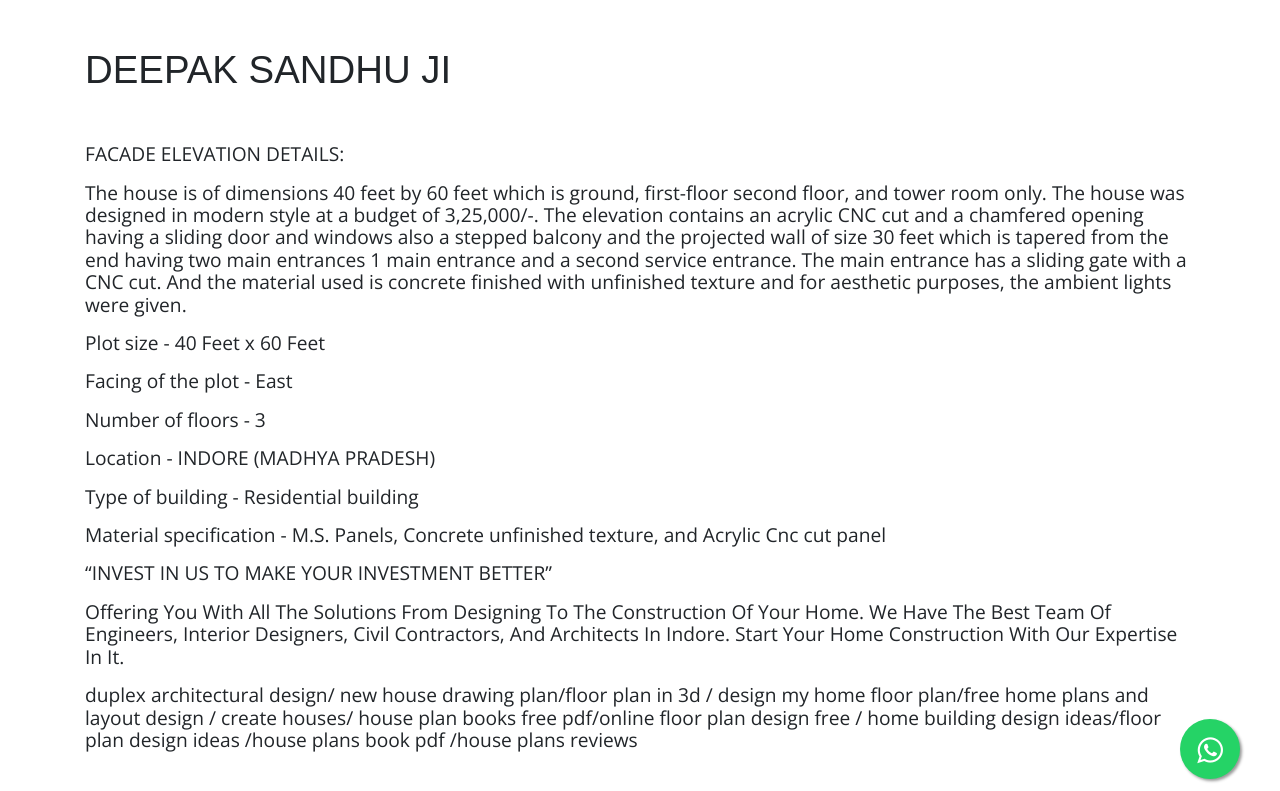
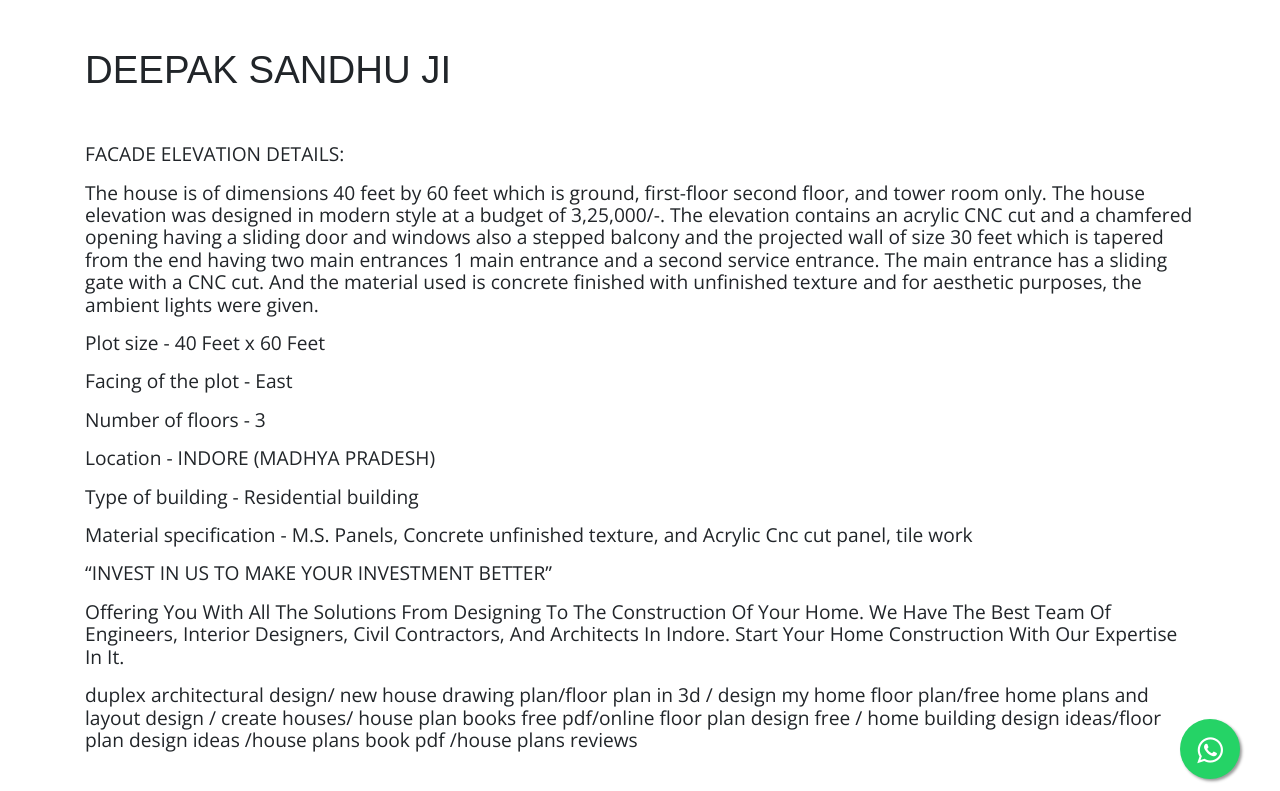
Before and after one commit to samasthiti/samasthiti, a Jekyll site: the page built from _threeddesigns/deepak-sandhu-ji.md, in a window 1280 px wide and 900 px high, scrolled down 637 px, cut to the strip 81-872 px from the top of the window. Built offline with Jekyll 4.4.1, drawn with Linux system fonts in a browser that asks for light colours; nearby versions of some CDN libraries; comment, search, counter and statistics services are not loaded.

Commit message:
Update from Forestry.io samshthi construction updated _threeddesigns/deepak-sandhu-ji.md

```diff
--- a/_threeddesigns/deepak-sandhu-ji.md
+++ b/_threeddesigns/deepak-sandhu-ji.md
@@ -28,7 +28,7 @@ house_category: 2000-to-3000-sq-ft
 ---
 **FACADE ELEVATION DETAILS:**
 
-The house is of dimensions 40 feet by 60 feet which is ground, first-floor second floor, and tower room only. The house was designed in modern style at a budget of 3,25,000/-. The elevation contains an acrylic CNC cut and a chamfered opening having a sliding door and windows also a stepped balcony and the projected wall of size 30 feet which is tapered from the end having two main entrances 1 main entrance and a second service entrance. The main entrance has a sliding gate with a CNC cut. And the material used is concrete finished with unfinished texture and for aesthetic purposes, the ambient lights were given.
+The house is of dimensions 40 feet by 60 feet which is ground, first-floor second floor, and tower room only. The house elevation was designed in modern style at a budget of 3,25,000/-. The elevation contains an acrylic CNC cut and a chamfered opening having a sliding door and windows also a stepped balcony and the projected wall of size 30 feet which is tapered from the end having two main entrances 1 main entrance and a second service entrance. The main entrance has a sliding gate with a CNC cut. And the material used is concrete finished with unfinished texture and for aesthetic purposes, the ambient lights were given.
 
 **Plot size -** 40 Feet x 60 Feet
 
@@ -40,7 +40,7 @@ The house is of dimensions 40 feet by 60 feet which is ground, first-floor secon
 
 **Type of building -** Residential building
 
-**Material specification -** M.S. Panels, Concrete unfinished texture, and Acrylic Cnc cut panel
+**Material specification -** M.S. Panels, Concrete unfinished texture, and Acrylic Cnc cut panel, tile work
 
 **“INVEST IN US TO MAKE YOUR INVESTMENT BETTER”**
 
```
